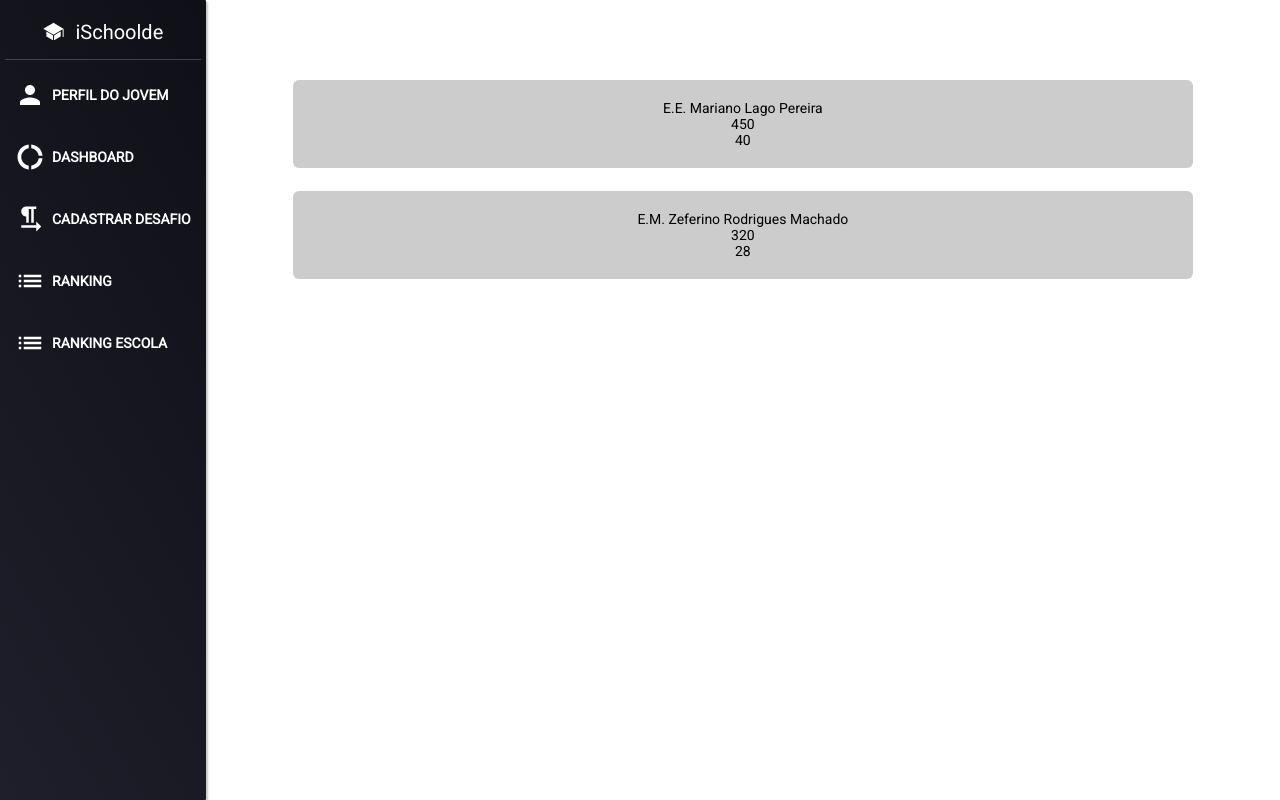
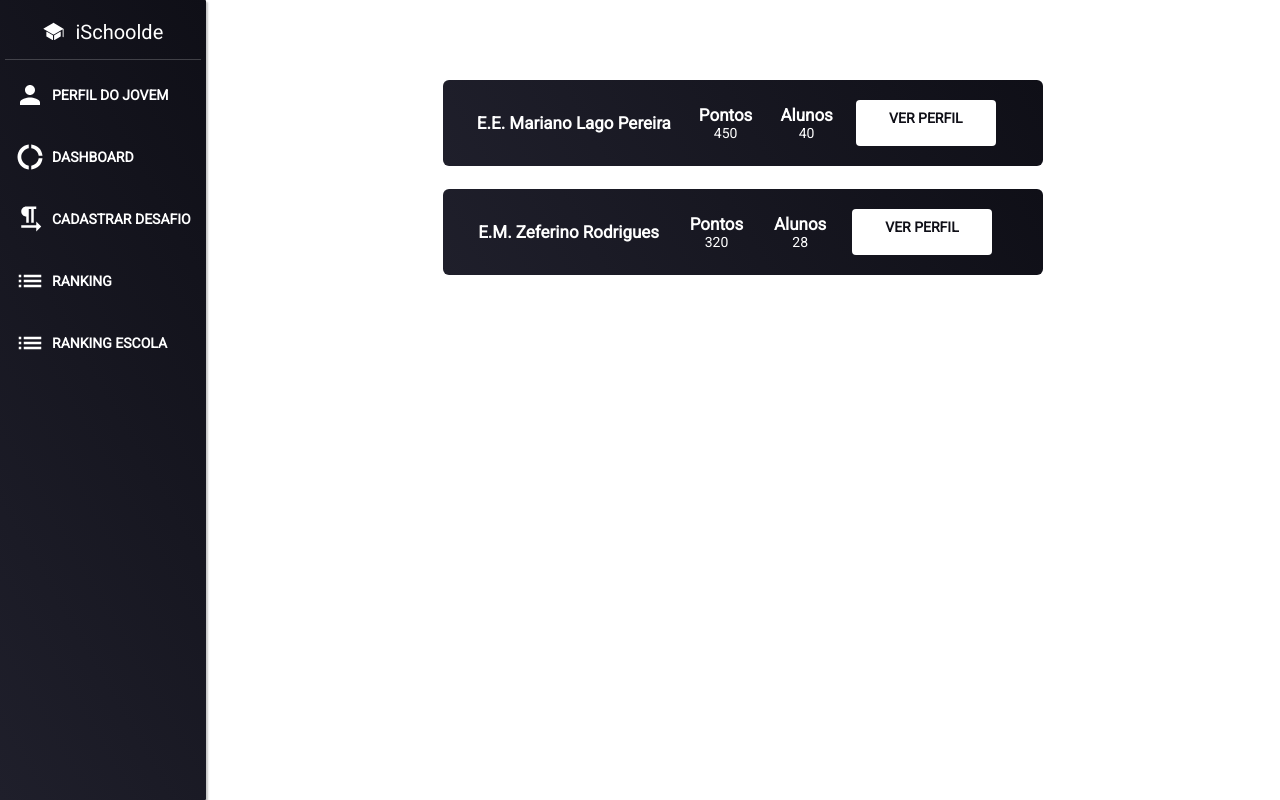
Before and after one commit to elascalla/ischoolde, a React (Create React App) app in the folder front-end/: page /ranking-school in a window 1280 px wide. Built offline with nearby package versions, Linux system fonts and the light colour scheme.

Commit message:
Ranking escolas

```diff
--- a/front-end/src/pages/RankingSchool/index.js
+++ b/front-end/src/pages/RankingSchool/index.js
@@ -1,6 +1,6 @@
 import React from "react";
 
-import { Wrapper, Container } from "./styles";
+import { Wrapper, Container, ViewButton } from "./styles";
 
 export default function RankingSchool() {
   const data = [
@@ -10,7 +10,7 @@ export default function RankingSchool() {
       students: 40
     },
     {
-      name: "E.M. Zeferino Rodrigues Machado",
+      name: "E.M. Zeferino Rodrigues",
       points: 320,
       students: 28
     }
@@ -23,9 +23,17 @@ export default function RankingSchool() {
           <Wrapper>
             <div>
               <p>{school.name}</p>
-              <p>{school.points}</p>
-              <p>{school.students}</p>
             </div>
+            <div>
+              <p>Pontos</p>
+              <p> {school.points}</p>
+            </div>
+            <div>
+              <p>Alunos</p>
+              <p> {school.students}</p>
+            </div>
+            <button type="button">VER PERFIL</button>
+            <ViewButton />
           </Wrapper>
         ))}
       </ul>
--- a/front-end/src/pages/RankingSchool/styles.js
+++ b/front-end/src/pages/RankingSchool/styles.js
@@ -14,22 +14,42 @@ export const Container = styled.div`
 `;
 
 export const Wrapper = styled.li`
-  background-color: #ccc;
-
+  background: linear-gradient(-120deg, #0f0f17, #1f1f2b);
+  color: #fff;
   margin: 0 0 8px 0;
-  width: 900px;
+  width: 600px;
   padding: 20px;
   border-radius: 6px;
   display: flex;
-  flex-direction: column;
-  align-items: center;
+  flex-direction: row;
   justify-content: space-around;
 
   div {
     display: flex;
+    padding: 5px;
+
+    p:first-child {
+      font-size: 17px;
+      font-weight: bold;
+    }
+
     flex-direction: column;
+    justify-content: center;
     align-items: center;
+  }
+
+  button {
+    background-color: #fff;
+    color: #0f0f17;
+    border-radius: 4px;
+    border: 0;
+    padding: 10px;
+    display: flex;
+    justify-content: space-around;
+    width: 140px;
+    text-justify: auto;
+    font-weight: bold;
   }
 `;
 
-export const ViewStudentButton = styled.p``;
+export const ViewButton = styled.p``;
```
